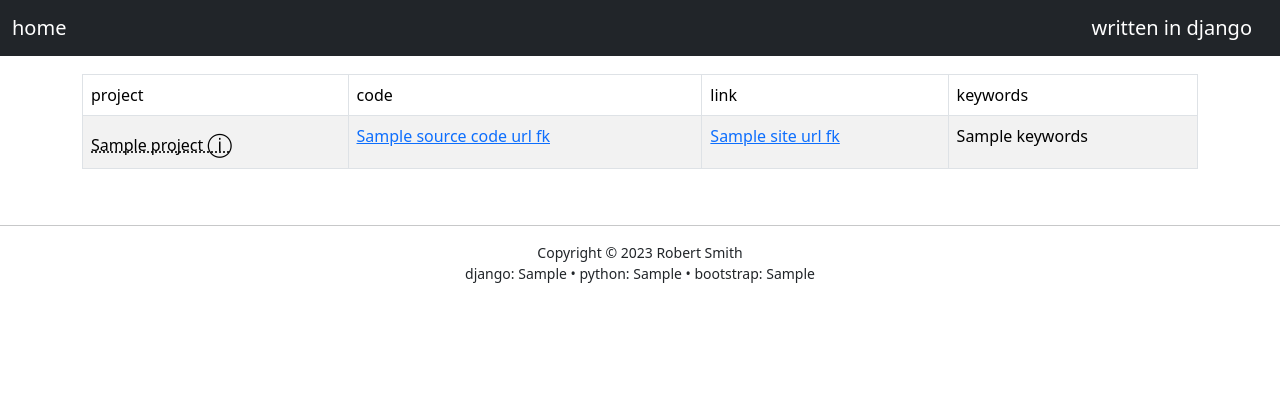
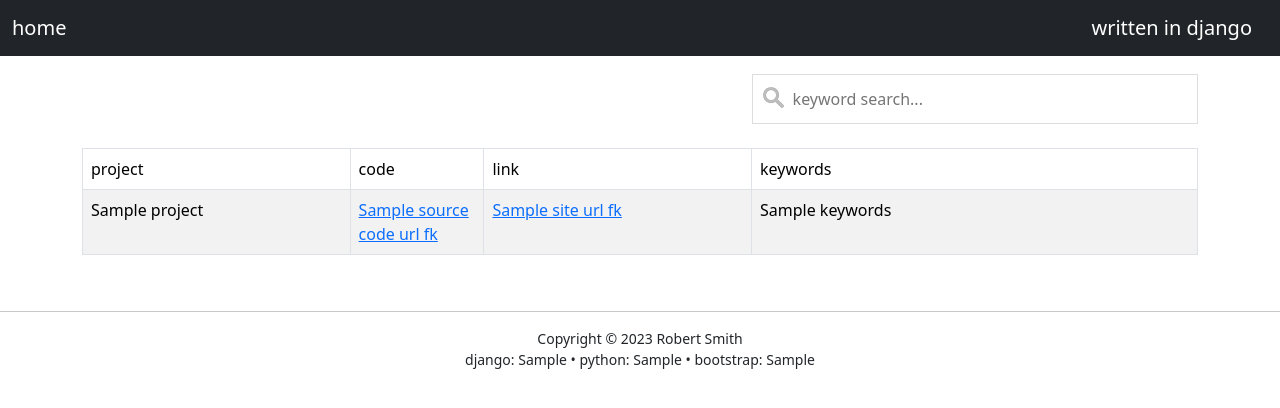
Before and after one commit to bobportfolio/bobportfolio, a Django app: template portfolio/templates/portfolio/projects.html in a window 1280 px wide. Shown: the top 408 px of the page. Run offline with Django 4.2, Linux system fonts and the light colour scheme; the template is opened without the code that fills it: most values are stand-ins (such as "Sample title", 1, 10 or a date in 2020); parts of the project's set-up code (start-up, migrations or seed data) failed here and were passed over; some libraries are stand-ins or nearby versions.

Commit message:
1.2 added search and tooltips to projects

```diff
--- /dev/null
+++ b/portfolio/static/portfolio/projects.css
@@ -0,0 +1,53 @@
+/* css for projects page */
+
+#myInput {
+  background-image: url('images/searchicon.png');
+  background-position: 10px 12px;
+  background-repeat: no-repeat;
+  float: right;
+  width: 40%;
+  font-size: 16px;
+  padding: 12px 20px 12px 40px; /* Add some padding */
+  border: 1px solid #ddd; /* Add a grey border */
+  margin-top: 24px;
+  margin-bottom: 24px;
+}
+
+.tooltiptext {
+  visibility: hidden;
+  width: 240px;
+  background-color: black;
+  color: #fff;
+  float: right;
+  text-align: center;
+  border-radius: 6px;
+  padding: 5px 0;
+  /* Position the tooltip */
+  position: relative;
+  z-index: 1;
+  top: 20px;
+  left: -24px;
+}
+
+.search-box:hover .tooltiptext {
+  visibility: visible;
+}
+
+
+.description {
+  visibility: hidden;
+  width: 240px;
+  background-color: black;
+  color: #fff;
+  float: right;
+  text-align: center;
+  border-radius: 6px;
+  padding: 5px 0;
+  /* Position the tooltip */
+  position: absolute;
+  z-index: 1;
+}
+
+.project-name:hover .description {
+  visibility: visible;
+}
--- a/portfolio/static/portfolio/starter.css
+++ b/portfolio/static/portfolio/starter.css
@@ -1,3 +1,5 @@
+/* base css */
+
 body {
   padding-top: 50px;
 }
@@ -6,17 +8,3 @@ body {
   padding: 40px 15px;
   text-align: center;
 }
-
-.carousel-item {
-  text-align: center;
-}
-
-.carousel-item > a > img {
-  display: block;
-  margin: auto;
-  width: 70%;
-}
-
-.simple-buttons {
-  text-align: center;
-}
--- a/portfolio/templates/portfolio/base.html
+++ b/portfolio/templates/portfolio/base.html
@@ -12,11 +12,10 @@
             {% block title %}{% endblock %}
         </title>
 
-        {% block stylesheets %}
-            {% bootstrap_css %}
-            {# bootstrap_styles theme='cyborg' type='min.css' #}
-            <link rel="stylesheet" type="text/css" href="{% static 'portfolio/starter.css' %}" />
-        {% endblock %}
+        {% bootstrap_css %}
+        {# bootstrap_styles theme='cyborg' type='min.css' #}
+        <link rel="stylesheet" type="text/css" href="{% static 'portfolio/starter.css' %}" />
+        {% block page_stylesheets %}{% endblock %}
     </head>
     <body>
         {% bootstrap_messages %}
--- a/portfolio/templates/portfolio/index.html
+++ b/portfolio/templates/portfolio/index.html
@@ -3,6 +3,10 @@
 {% load bootstrap5 %}
 
 {% block title %} bobportfolio.uk {% endblock %}
+
+{% block page_stylesheets %}
+    <link rel="stylesheet" type="text/css" href="{% static 'portfolio/index.css' %}" />
+{% endblock %}
 
 {% block content %}
 
--- a/portfolio/templates/portfolio/projects.html
+++ b/portfolio/templates/portfolio/projects.html
@@ -4,26 +4,66 @@
 
 {% block title %} bobportfolio.uk - portfolio {% endblock %}
 
+{% block page_stylesheets %}
+    <link rel="stylesheet" type="text/css" href="{% static 'portfolio/projects.css' %}" />
+{% endblock %}
+
 {% block content %}
 
-<div><br></div>
-<table class="table table-striped table-bordered">
+<div class="search-box">
+<input type="text" id="myInput" onkeyup="keywordSearch()" placeholder="keyword search...">
+<span class="tooltiptext">enter one or more keywords, separated by spaces.</span>
+</div>
+<div>
+<table id="myTable" class="table table-striped table-bordered">
 <thead>
     <tr>
-        <td>project</td>
-        <td>code</td>
-        <td>link</td>
-        <td>keywords</td>
+        <td width="24%">project</td>
+        <td width="12%">code</td>
+        <td width="24%">link</td>
+        <td width="40%">keywords</td>
     </tr>
 </thead>
     {% for project in projects %}
     <tr>
-        <td><abbr title="{{ project.description }}">{{ project.project_name }}&nbsp;<span style="font-size: 24px;">&#9432;</span></abbr></td>
+        <td class="project-name">
+            {{ project.project_name }}
+            <span class="description">{{ project.description }}</span>
+        </td>
         <td><a href="{{ project.source_code_url_fk.url }}">{{ project.source_code_url_fk.site_name }}</a></td>
         <td><a href="{{ project.site_url_fk.url }}">{{ project.site_url_fk.site_name }}</a></td>
         <td>{{ project.keywords }}</td>
     </tr>
     {% endfor %}
 </table>
+</div>
+{% endblock %}
 
+{% block scripts %}
+<script>
+function keywordSearch() {
+  var input, filter, table, tr, td, i, txtValue;
+  input = document.getElementById("myInput");
+  keywords = input.value.toLowerCase().split(" ");
+  table = document.getElementById("myTable");
+  tr = table.getElementsByTagName("tr");
+  for (i = 1; i < tr.length; i++) {
+    td = tr[i].getElementsByTagName("td")[3];
+    if (td) {
+      txtValue = td.textContent;
+      display = true;
+      for (item of keywords) {
+        if (txtValue.indexOf(item) <= -1) {
+          display = false;
+        }
+      }
+      if (display) {
+        tr[i].style.display = "";
+      } else {
+        tr[i].style.display = "none";
+      }
+    }
+  }
+}
+</script>
 {% endblock %}
```
Also changed, not shown: portfolio/static/portfolio/index.css (added, +15 -0 lines), portfolio/static/portfolio/images/searchicon.png (added).
